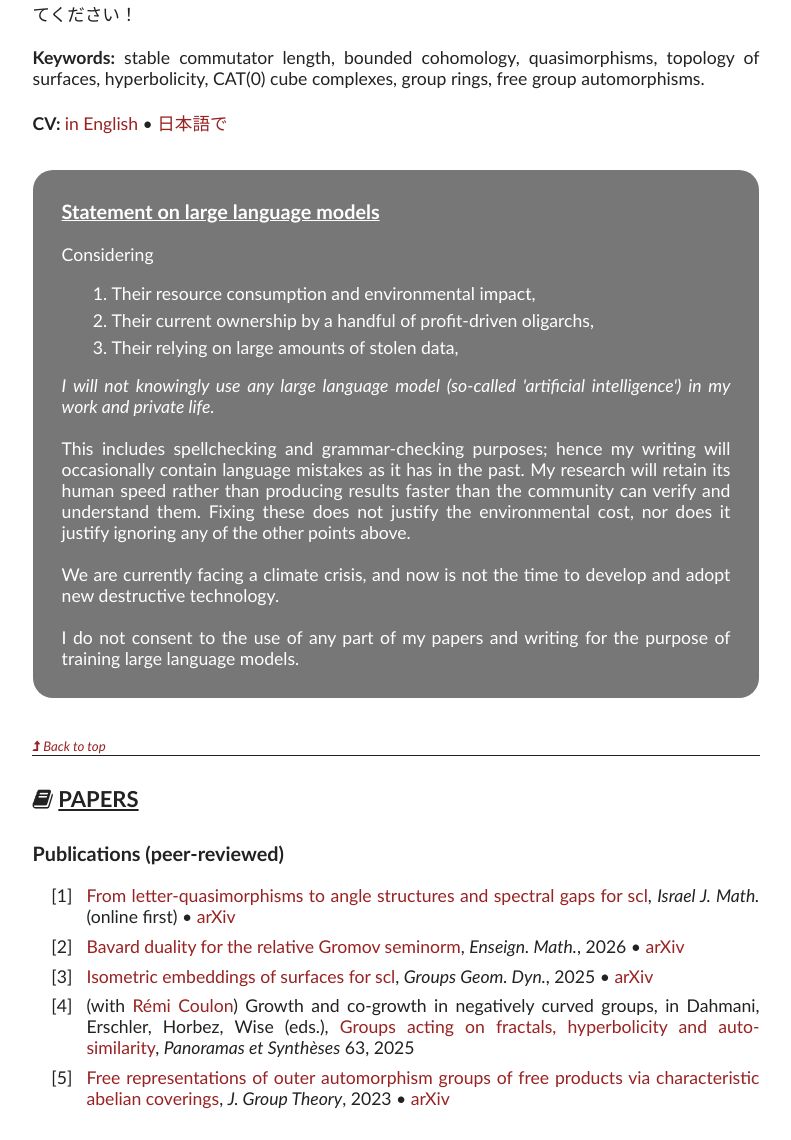
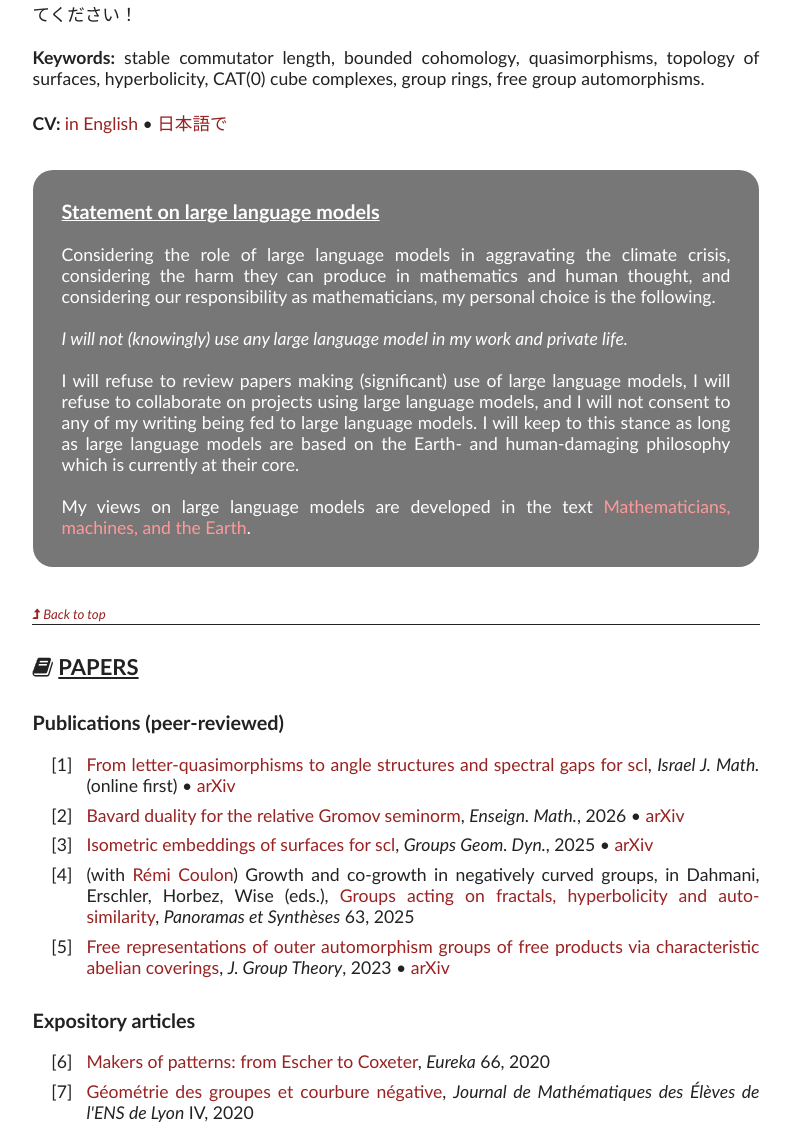
Before and after one commit to alexis-marchand/alexis-marchand.github.io, a PHP site: page / in a window 1280 px wide. Shown: the part 921-2061 px from the top of the page, without its empty margins (244-1035 px from the left). Run offline with PHP 8.4, Linux system fonts and the light colour scheme.

Commit message:
Uploaded text on LLMs

```diff
--- a/index.html
+++ b/index.html
@@ -69,18 +69,11 @@
 
 	<div class="statement">
         	<h3>Statement on large language models</h3><br/>
-		Considering
-		<ol>
-			<li>Their resource consumption and environmental impact,</li>
-			<li>Their current ownership by a handful of profit-driven oligarchs,</li>
-			<li>Their relying on large amounts of stolen data,</li>
-		</ol>
-		<i>I will not knowingly use any large language model (so-called 'artificial intelligence') in my work and private life.</i><br/><br/>
-		This includes spellchecking and grammar-checking purposes; hence my writing will occasionally contain language mistakes as it has in the past.
-		My research will retain its human speed rather than producing results faster than the community can verify and understand them.
-		Fixing these does not justify the environmental cost, nor does it justify ignoring any of the other points above.<br/><br/>
-		We are currently facing a climate crisis, and now is not the time to develop and adopt new destructive technology.<br/><br/>
-		I do not consent to the use of any part of my papers and writing for the purpose of training large language models.
+		Considering the role of large language models in aggravating the climate crisis, considering the harm they can produce in mathematics and human thought, and considering our responsibility as mathematicians, my personal choice is the following.<br/><br/>
+		<i>I will not (knowingly) use any large language model in my work and private life.</i><br/><br/>
+		I will refuse to review papers making (significant) use of large language models, I will refuse to collaborate on projects using large language models, and I will not consent to any of my writing being fed to large language models.
+		I will keep to this stance as long as large language models are based on the Earth- and human-damaging philosophy which is currently at their core.<br/><br/>
+		My views on large language models are developed in the text <a href="docs/mathematicians-machines-earth/mathematicians-machines-earth.pdf">Mathematicians, machines, and the Earth</a>.
 	</div>
 
         <a href="#page" class="backtotop"><i class="fa fa-level-up"></i> Back to top</a>
--- a/style.css
+++ b/style.css
@@ -1,3 +1,20 @@
+a
+{
+   font-style: normal;
+   text-decoration: none;
+   color: #922;
+}
+
+a:hover
+{
+   text-decoration: underline;
+}
+
+.statement a
+{
+   color: #f99;
+}
+
 body
 {
    background-color: #fff;
@@ -22,18 +39,6 @@ body
      padding-left: 20%;
      padding-right: 20%;
   }
-}
-
-a
-{
-   font-style: normal;
-   text-decoration: none;
-   color: #922;
-}
-
-a:hover
-{
-   text-decoration: underline;
 }
 
 .container {
```
Also changed, not shown: 2 other files.
